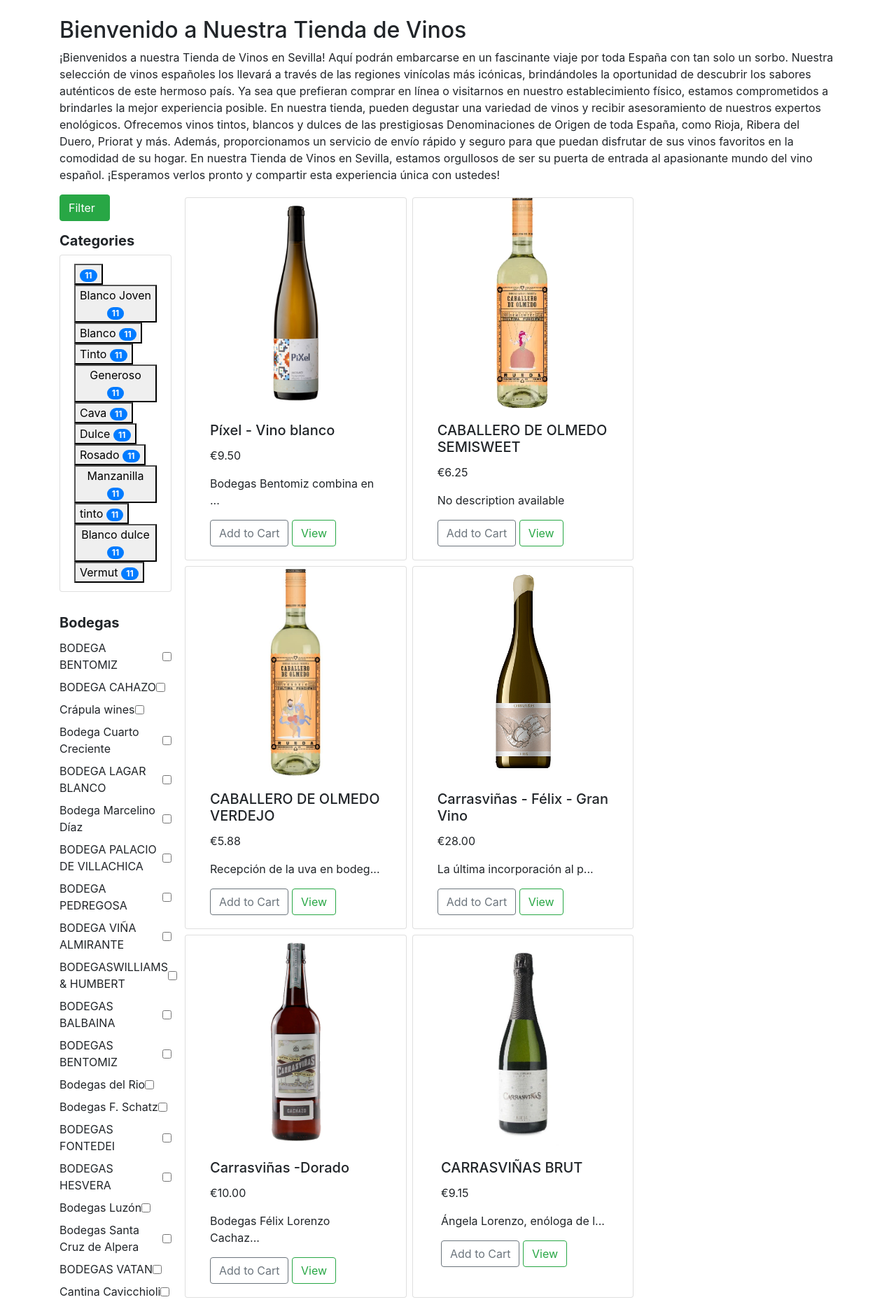
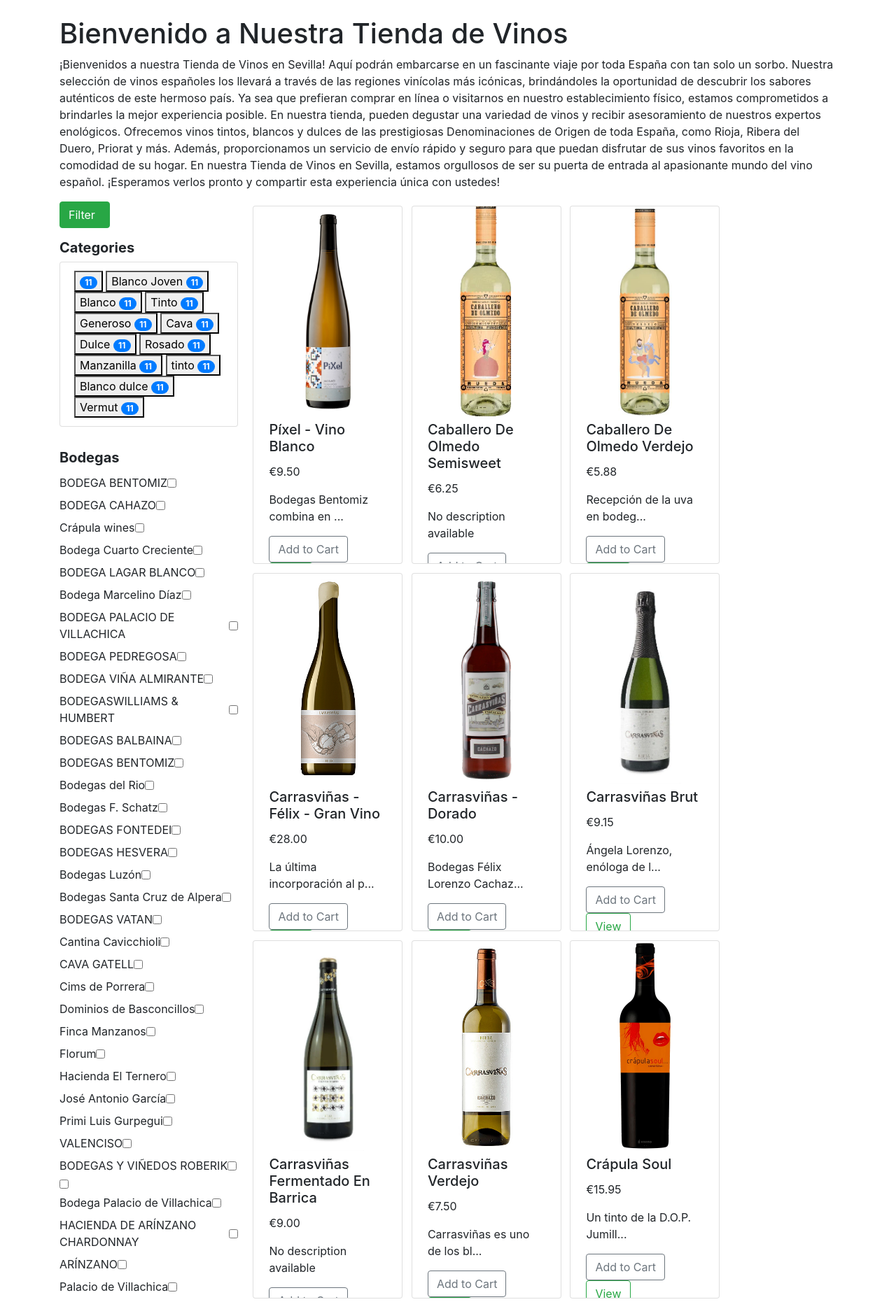
Before and after one commit to mdmarghe/amavinos, a Django app: page /tienda-de-vinos/ in a window 1280 px wide. Shown: the part 57-1918 px from the top of the page at 70% size. Run offline with Django 3.2, Linux system fonts and the light colour scheme; data comes from the database, SQL or seed files in the repository; some libraries are stand-ins or nearby versions.

Commit message:
ora passo ai filtri

```diff
--- a/store/models.py
+++ b/store/models.py
@@ -42,6 +42,8 @@ class Product(models.Model):
 	def __str__(self):
 		return self.name
 
+
+
 	@property
 	def imageURL(self):
 		try:
@@ -64,6 +66,9 @@ class Product(models.Model):
 
 	def display_price(self):
 		return "€{:.2f}".format(self.price/100.0)
+
+	def nome(self):
+		return self.name.title()
 
 
 
--- /dev/null
+++ b/store/templates/store/footer.html
@@ -0,0 +1,4 @@
+ <!-- Footer-->
+ <footer class="py-5 bg-dark">
+    <div class="container"><p class="m-0 text-center text-white">Copyright &copy; AMAVINOS 2023</p></div>
+</footer>
--- a/store/templates/store/store.html
+++ b/store/templates/store/store.html
@@ -8,7 +8,7 @@
         <div class="col-md-12">
 
 			<!-- Add intro form here -->
-            <h2>Bienvenido a Nuestra Tienda de Vinos</h2>
+            <h1>Bienvenido a Nuestra Tienda de Vinos</h1>
             <p>¡Bienvenidos a nuestra Tienda de Vinos en Sevilla! Aquí podrán embarcarse en un fascinante viaje por toda España con tan solo un sorbo. Nuestra selección de vinos españoles los llevará a través de las regiones vinícolas más icónicas, brindándoles la oportunidad de descubrir los sabores auténticos de este hermoso país. Ya sea que prefieran comprar en línea o visitarnos en nuestro establecimiento físico, estamos comprometidos a brindarles la mejor experiencia posible.
 
 				En nuestra tienda, pueden degustar una variedad de vinos y recibir asesoramiento de nuestros expertos enológicos. Ofrecemos vinos tintos, blancos y dulces de las prestigiosas Denominaciones de Origen de toda España, como Rioja, Ribera del Duero, Priorat y más. Además, proporcionamos un servicio de envío rápido y seguro para que puedan disfrutar de sus vinos favoritos en la comodidad de su hogar.
@@ -18,7 +18,8 @@
     </div>
 	<div class="row">
 		<!--qui i filtri-->
-		<div class="col-sm-12 col-md-3 col-lg-2">
+
+		<div class="col-sm-12 col-md-3 col-lg-3">
 			<div class="filters">
 				 <button class="btn btn-success" type="button" data-toggle="collapse" data-target="#mobile-filter" aria-expanded="true" aria-controls="mobile-filter">Filter<span class="px-1 fas fa-filter"></span></button> </div>
 				<div id="mobile-filter">
@@ -66,12 +67,16 @@
 
 		</div>
 		<!--fine filtri -->
-		<div class="col-sm-12 col-md-9 col-lg-10">
+		<div class="col-sm-12 col-md-9 col-lg-9" >
 			<!-- show products-->
 		<div class="row">
 			<style>
 				.card {
-					margin: 4px; /* Adjust the value as needed */
+					margin: 0.5vw; /* Adjust the value as needed */
+					height: 40vw;
+					width:auto;
+					object-fit: contain;
+
 				}
 				.reshaped-image {
 					height:300px;
@@ -80,14 +85,14 @@
 					object-fit: contain;
 				}
 				.card-body {
-					padding: 20px; /* Adjust the value as needed */
+					padding: 7px; /* Adjust the value as needed */
 				}
 			</style>
 			{% for product in products %}
-			<div class="card col-lg-4 col-md-4 col-sm-6 col-9">
+			<div class="card col-lg-3 col-md-4 col-sm-6 col-9">
 				<img  src="{{product.imageURL}}" class="reshaped-image card-img-top" alt="{{product.name}}">
 				<div class="card-body">
-				  <h5 class="card-title">{{product.name}}</h5>
+				  <h5 class="card-title">{{product.nome}}</h5>
 				  <p class="card-text">{{product.display_price}}</p>
 				  <p class="card-text">{{product.snippet}}</p>
 				  <button data-product="{{product.id}}" data-action="add" class="btn btn-outline-secondary add-btn update-cart">Add to Cart</button>
--- a/to_do.txt
+++ b/to_do.txt
@@ -1,6 +1,5 @@
 arreglar los filtros
 arreglar cata_detail
-arreglar product_detail
 Intentar a comprar
 grafica
 poner el web en namecheap
```
Also changed, not shown: store/templates/store/product_detail_originale.html (+13 -6 lines).
